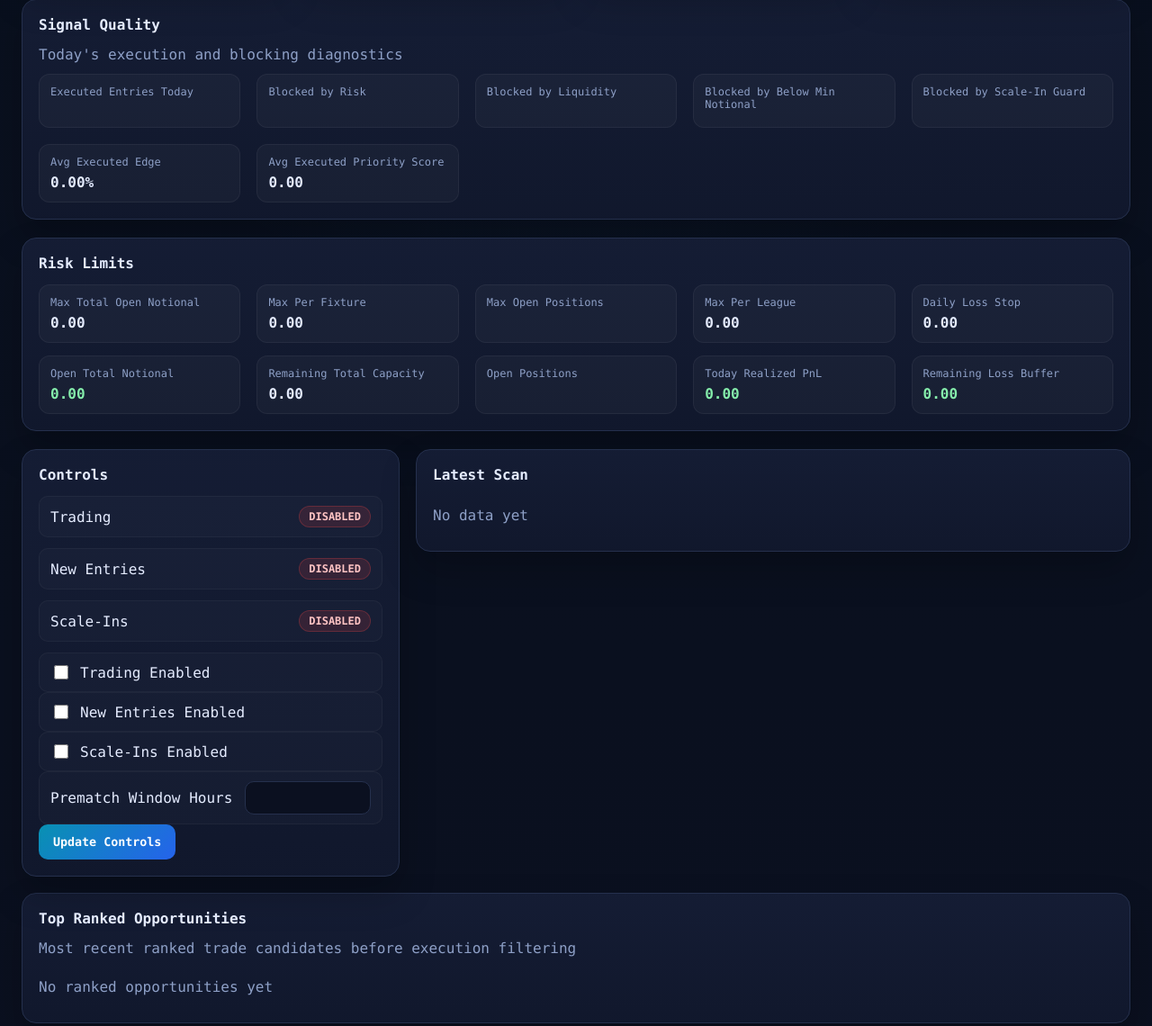
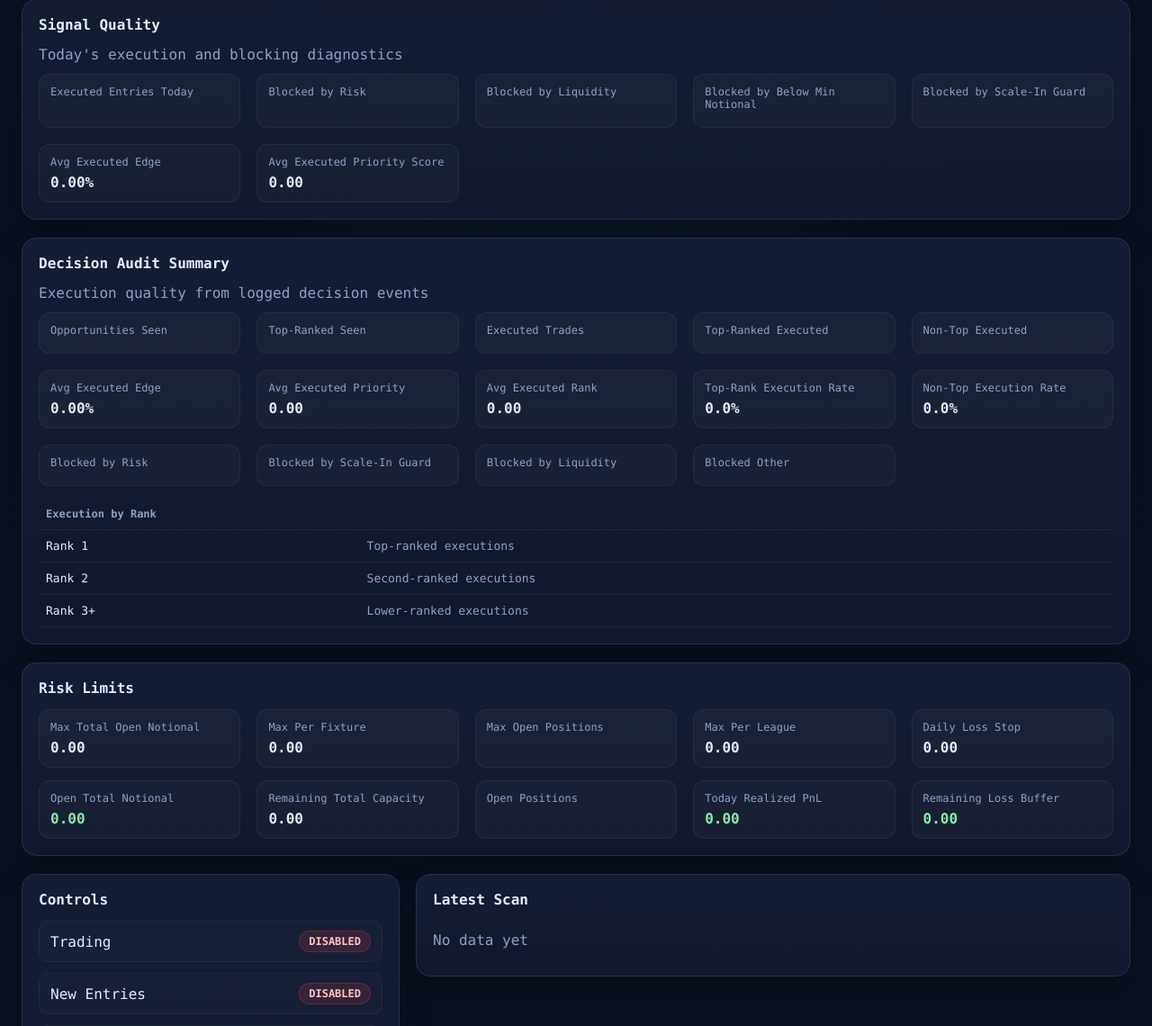
Before and after one commit to metacash0/meta-bot, a Flask app: template dashboard/templates/index.html in a window 1280 px wide. Shown: the part 240-1380 px from the top of the page at 90% size. Run offline with Flask 3, Linux system fonts and the light colour scheme; the template is opened without the code that fills it, so the values that code supplies are empty; parts of the project's set-up code (start-up, migrations or seed data) failed here and were passed over; some libraries are stand-ins or nearby versions.

Commit message:
Add decision audit summary panel

```diff
--- a/dashboard/app.py
+++ b/dashboard/app.py
@@ -313,6 +313,120 @@
     }
 
 
+def build_decision_audit_summary(signal_event_rows: Iterable[dict]) -> dict:
+    today_utc = datetime.now(timezone.utc).date()
+    opportunities_seen = 0
+    top_ranked_seen = 0
+    executed_count = 0
+    executed_top_ranked_count = 0
+    executed_non_top_ranked_count = 0
+    blocked_risk_count = 0
+    blocked_scale_in_guard_count = 0
+    blocked_liquidity_count = 0
+    blocked_other_count = 0
+    rank_1_executed = 0
+    rank_2_executed = 0
+    rank_3plus_executed = 0
+    executed_edges: List[float] = []
+    executed_priority_scores: List[float] = []
+    executed_ranks: List[float] = []
+
+    for row in signal_event_rows:
+        if not isinstance(row, dict) or str(row.get("event_type", "") or "") != "buy_signal":
+            continue
+        event_dt = _parse_utc_datetime(row.get("timestamp"))
+        if event_dt is None or event_dt.date() != today_utc:
+            continue
+        data = row.get("data", {})
+        if not isinstance(data, dict):
+            continue
+
+        opportunities_seen += 1
+        try:
+            rank_at_decision = int(data.get("rank_at_decision")) if data.get("rank_at_decision") is not None else None
+        except (TypeError, ValueError):
+            rank_at_decision = None
+        if rank_at_decision == 1:
+            top_ranked_seen += 1
+
+        executed = data.get("executed") is True
+        execution_reason = str(data.get("execution_reason", "") or "")
+        sizing_reason = str(data.get("sizing_reason", "") or "")
+
+        if executed:
+            executed_count += 1
+            if rank_at_decision == 1:
+                executed_top_ranked_count += 1
+                rank_1_executed += 1
+            elif rank_at_decision == 2:
+                executed_non_top_ranked_count += 1
+                rank_2_executed += 1
+            elif rank_at_decision is not None and rank_at_decision >= 3:
+                executed_non_top_ranked_count += 1
+                rank_3plus_executed += 1
+            elif rank_at_decision is not None and rank_at_decision > 1:
+                executed_non_top_ranked_count += 1
+
+            try:
+                executed_priority_scores.append(float(data.get("priority_score", 0.0) or 0.0))
+            except (TypeError, ValueError):
+                pass
+            if rank_at_decision is not None:
+                executed_ranks.append(float(rank_at_decision))
+
+            side = str(data.get("side", "") or "").upper()
+            try:
+                if side == "YES" and data.get("yes_edge") is not None:
+                    executed_edges.append(float(data.get("yes_edge")))
+                elif side == "NO" and data.get("no_edge") is not None:
+                    executed_edges.append(float(data.get("no_edge")))
+                elif data.get("edge") is not None:
+                    executed_edges.append(float(data.get("edge")))
+            except (TypeError, ValueError):
+                pass
+            continue
+
+        if execution_reason.startswith("risk_limit"):
+            blocked_risk_count += 1
+        elif execution_reason == "scale_in_edge_not_improved":
+            blocked_scale_in_guard_count += 1
+        elif execution_reason in {"missing_price", "missing_size"} or sizing_reason in {"missing_price", "missing_size"}:
+            blocked_liquidity_count += 1
+        else:
+            blocked_other_count += 1
+
+    non_top_seen = max(0, opportunities_seen - top_ranked_seen)
+    return {
+        "opportunities_seen": opportunities_seen,
+        "top_ranked_seen": top_ranked_seen,
+        "executed_count": executed_count,
+        "executed_top_ranked_count": executed_top_ranked_count,
+        "executed_non_top_ranked_count": executed_non_top_ranked_count,
+        "blocked_risk_count": blocked_risk_count,
+        "blocked_scale_in_guard_count": blocked_scale_in_guard_count,
+        "blocked_liquidity_count": blocked_liquidity_count,
+        "blocked_other_count": blocked_other_count,
+        "avg_executed_edge": (sum(executed_edges) / len(executed_edges)) if executed_edges else None,
+        "avg_executed_priority_score": (
+            sum(executed_priority_scores) / len(executed_priority_scores)
+            if executed_priority_scores
+            else None
+        ),
+        "avg_rank_of_executed_trades": (
+            sum(executed_ranks) / len(executed_ranks) if executed_ranks else None
+        ),
+        "top_rank_execution_rate": (
+            executed_top_ranked_count / top_ranked_seen if top_ranked_seen > 0 else None
+        ),
+        "non_top_rank_execution_rate": (
+            executed_non_top_ranked_count / non_top_seen if non_top_seen > 0 else None
+        ),
+        "rank_1_executed": rank_1_executed,
+        "rank_2_executed": rank_2_executed,
+        "rank_3plus_executed": rank_3plus_executed,
+    }
+
+
 def sum_open_positions(positions_payload: dict) -> dict:
     positions = positions_payload.get("positions", []) if isinstance(positions_payload, dict) else []
     open_positions = 0
@@ -542,6 +656,7 @@
     risk_snapshot = build_risk_snapshot(open_positions_payload, all_settlement_rows)
     risk_summary = build_risk_summary(risk_snapshot)
     signal_quality_summary = build_signal_quality_summary(signal_event_rows, paper_trade_rows)
+    decision_audit_summary = build_decision_audit_summary(signal_event_rows)
     latest_scan_cards = build_latest_scan_cards(latest_scan_summary)
     latest_scan_bucket_counts = format_bucket_counts(latest_scan_summary.get("bucket_counts"))
     latest_scan_timestamp = format_scan_timestamp(latest_scan_summary.get("timestamp"))
@@ -560,6 +675,7 @@
         realized_pnl_summary=realized_pnl_summary,
         risk_summary=risk_summary,
         signal_quality_summary=signal_quality_summary,
+        decision_audit_summary=decision_audit_summary,
         latest_scan_cards=latest_scan_cards,
         latest_scan_bucket_counts=latest_scan_bucket_counts,
         latest_scan_timestamp=latest_scan_timestamp,
--- a/dashboard/templates/index.html
+++ b/dashboard/templates/index.html
@@ -318,6 +318,125 @@
             <div class="label">Avg Executed Priority Score</div>
             <div class="value">{{ "%.2f"|format(signal_quality_summary.avg_priority_score_executed_entries_today) }}</div>
           </div>
+        </div>
+      </div>
+
+      <div class="card" style="margin-bottom: 20px;">
+        <h2>Decision Audit Summary</h2>
+        <div class="muted" style="margin-bottom: 12px;">Execution quality from logged decision events</div>
+        <div class="grid risk-grid" style="margin-bottom: 14px;">
+          <div class="scan-item">
+            <div class="label">Opportunities Seen</div>
+            <div class="value">{{ decision_audit_summary.opportunities_seen }}</div>
+          </div>
+          <div class="scan-item">
+            <div class="label">Top-Ranked Seen</div>
+            <div class="value">{{ decision_audit_summary.top_ranked_seen }}</div>
+          </div>
+          <div class="scan-item">
+            <div class="label">Executed Trades</div>
+            <div class="value">{{ decision_audit_summary.executed_count }}</div>
+          </div>
+          <div class="scan-item">
+            <div class="label">Top-Ranked Executed</div>
+            <div class="value">{{ decision_audit_summary.executed_top_ranked_count }}</div>
+          </div>
+          <div class="scan-item">
+            <div class="label">Non-Top Executed</div>
+            <div class="value">{{ decision_audit_summary.executed_non_top_ranked_count }}</div>
+          </div>
+          <div class="scan-item">
+            <div class="label">Avg Executed Edge</div>
+            <div class="value">
+              {% if decision_audit_summary.avg_executed_edge is not none %}
+                {{ "%.2f%%"|format(decision_audit_summary.avg_executed_edge * 100) }}
+              {% else %}
+                -
+              {% endif %}
+            </div>
+          </div>
+          <div class="scan-item">
+            <div class="label">Avg Executed Priority</div>
+            <div class="value">
+              {% if decision_audit_summary.avg_executed_priority_score is not none %}
+                {{ "%.2f"|format(decision_audit_summary.avg_executed_priority_score) }}
+              {% else %}
+                -
+              {% endif %}
+            </div>
+          </div>
+          <div class="scan-item">
+            <div class="label">Avg Executed Rank</div>
+            <div class="value">
+              {% if decision_audit_summary.avg_rank_of_executed_trades is not none %}
+                {{ "%.2f"|format(decision_audit_summary.avg_rank_of_executed_trades) }}
+              {% else %}
+                -
+              {% endif %}
+            </div>
+          </div>
+          <div class="scan-item">
+            <div class="label">Top-Rank Execution Rate</div>
+            <div class="value">
+              {% if decision_audit_summary.top_rank_execution_rate is not none %}
+                {{ "%.1f%%"|format(decision_audit_summary.top_rank_execution_rate * 100) }}
+              {% else %}
+                -
+              {% endif %}
+            </div>
+          </div>
+          <div class="scan-item">
+            <div class="label">Non-Top Execution Rate</div>
+            <div class="value">
+              {% if decision_audit_summary.non_top_rank_execution_rate is not none %}
+                {{ "%.1f%%"|format(decision_audit_summary.non_top_rank_execution_rate * 100) }}
+              {% else %}
+                -
+              {% endif %}
+            </div>
+          </div>
+          <div class="scan-item">
+            <div class="label">Blocked by Risk</div>
+            <div class="value">{{ decision_audit_summary.blocked_risk_count }}</div>
+          </div>
+          <div class="scan-item">
+            <div class="label">Blocked by Scale-In Guard</div>
+            <div class="value">{{ decision_audit_summary.blocked_scale_in_guard_count }}</div>
+          </div>
+          <div class="scan-item">
+            <div class="label">Blocked by Liquidity</div>
+            <div class="value">{{ decision_audit_summary.blocked_liquidity_count }}</div>
+          </div>
+          <div class="scan-item">
+            <div class="label">Blocked Other</div>
+            <div class="value">{{ decision_audit_summary.blocked_other_count }}</div>
+          </div>
+        </div>
+        <div class="table-wrap">
+          <table>
+            <thead>
+              <tr>
+                <th colspan="3">Execution by Rank</th>
+              </tr>
+            </thead>
+            <tbody>
+              <tr>
+                <td>Rank 1</td>
+                <td>{{ decision_audit_summary.rank_1_executed }}</td>
+                <td class="muted">Top-ranked executions</td>
+              </tr>
+              <tr>
+                <td>Rank 2</td>
+                <td>{{ decision_audit_summary.rank_2_executed }}</td>
+                <td class="muted">Second-ranked executions</td>
+              </tr>
+              <tr>
+                <td>Rank 3+</td>
+                <td>{{ decision_audit_summary.rank_3plus_executed }}</td>
+                <td class="muted">Lower-ranked executions</td>
+              </tr>
+            </tbody>
+          </table>
         </div>
       </div>
 
```
